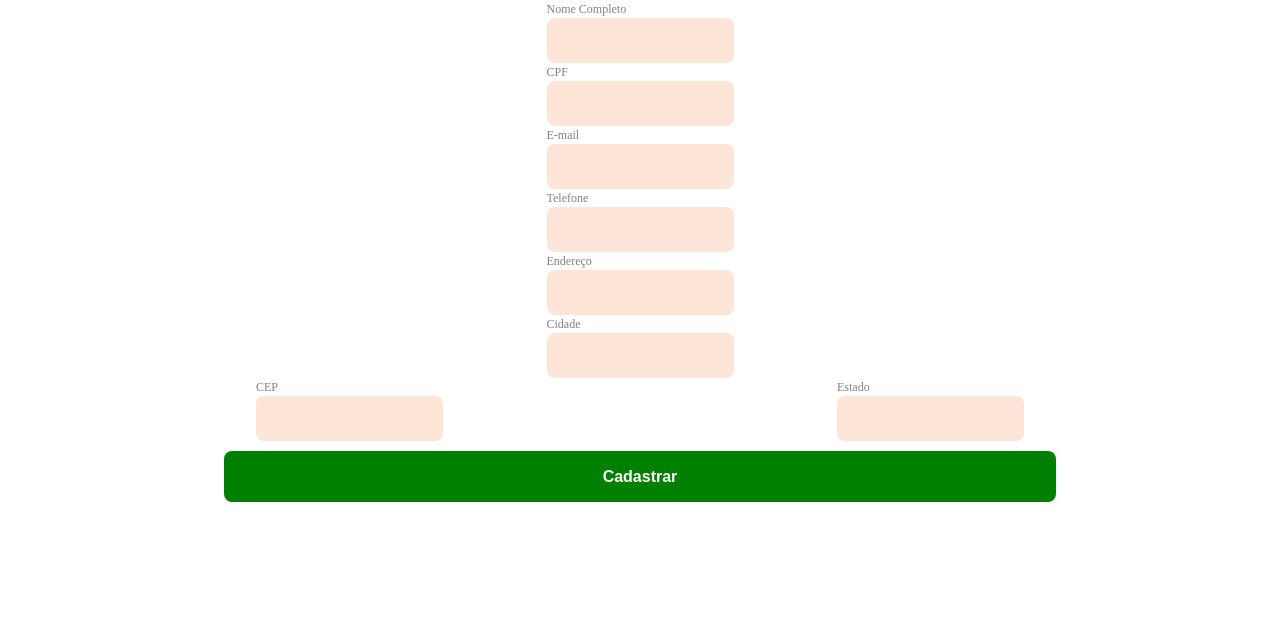
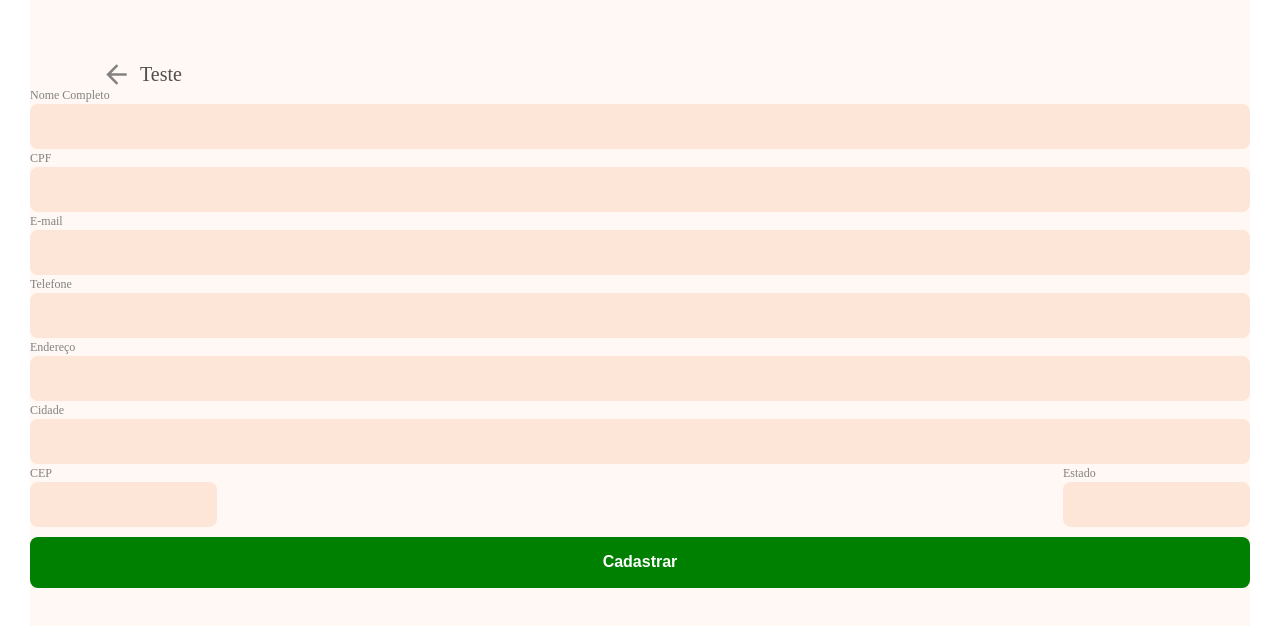
Before and after one commit to estartandodevs-course/recolapp, a React (Create React App) app: page /register in a window 1280 px wide. Shown: the top 626 px of the page. Built offline with nearby package versions, Linux system fonts and the light colour scheme; the HTML template or start-up script is replaced by a standard one.

Commit message:
chore: refatorando estilo

```diff
--- a/src/pages/Register/index.js
+++ b/src/pages/Register/index.js
@@ -1,6 +1,7 @@
 import { useState } from "react";
-import { FormContainer, Wrapper } from "./styles";
+import * as S from "./styles";
 import { Input } from "../../components/Input";
+import { BackButton } from "../../components/BackButtom";
 import { Button } from "../../components/Button";
 
 const Register = () => {
@@ -13,7 +14,9 @@ const Register = () => {
   };
 
   return (
-    <FormContainer onSubmit={submit}>
+    <S.Container onSubmit={submit}>
+      <BackButton pageTitle="Teste" />
+      <S.FormContainer>
         <Input
           id="name"
           value={data.name}
@@ -21,6 +24,7 @@ const Register = () => {
             ...data, name: e.target.value,
           })}
           label="Nome Completo"
+          width="100%"
         />
         <Input
           id="cpf"
@@ -62,7 +66,7 @@ const Register = () => {
           })}
           label="Cidade"
         />
-      <Wrapper>
+        <S.Wrapper>
           <Input
             id="cep"
             value={data.cep}
@@ -79,9 +83,10 @@ const Register = () => {
             })}
             label="Estado"
           />
-      </Wrapper>
-      <Button type="submit" width="65%">Cadastrar</Button>
-    </FormContainer>
+        </S.Wrapper>
+        <Button type="submit" width="100%">Cadastrar</Button>
+      </S.FormContainer>
+    </S.Container>
   );
 };
 
--- a/src/pages/Register/styles.js
+++ b/src/pages/Register/styles.js
@@ -1,21 +1,27 @@
 import styled from "styled-components";
+
+export const Container = styled.div`
+  background-color: #fff8f4;
+  height: 100vh;
+  color: #4f4f4f;
+  margin: 0px 30px;
+
+  display: flex;
+  justify-content: center;
+  flex-direction: column;
+
+`;
 
 export const FormContainer = styled.form`
   height: 100%;
-  width: 100%;
 
-  display: flex;
-  flex-direction: column;
-  align-items: center;
-  justify-content: center;
 `;
 
 export const Wrapper = styled.div`
-  width: 60%;
+  width: 100%;
   display: flex;
   align-items: center;
   justify-content: space-between;
-  gap: 50px;
   margin-bottom: 10px;
 
 `;
```
Lines whose indentation alone changed are shown as unchanged.
